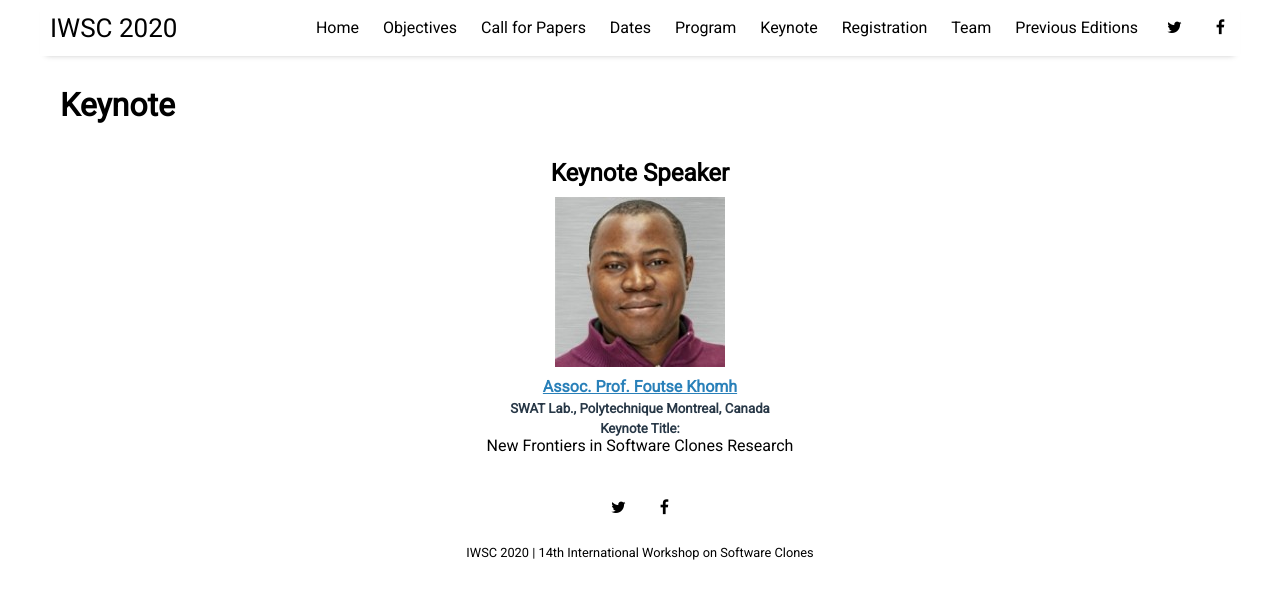
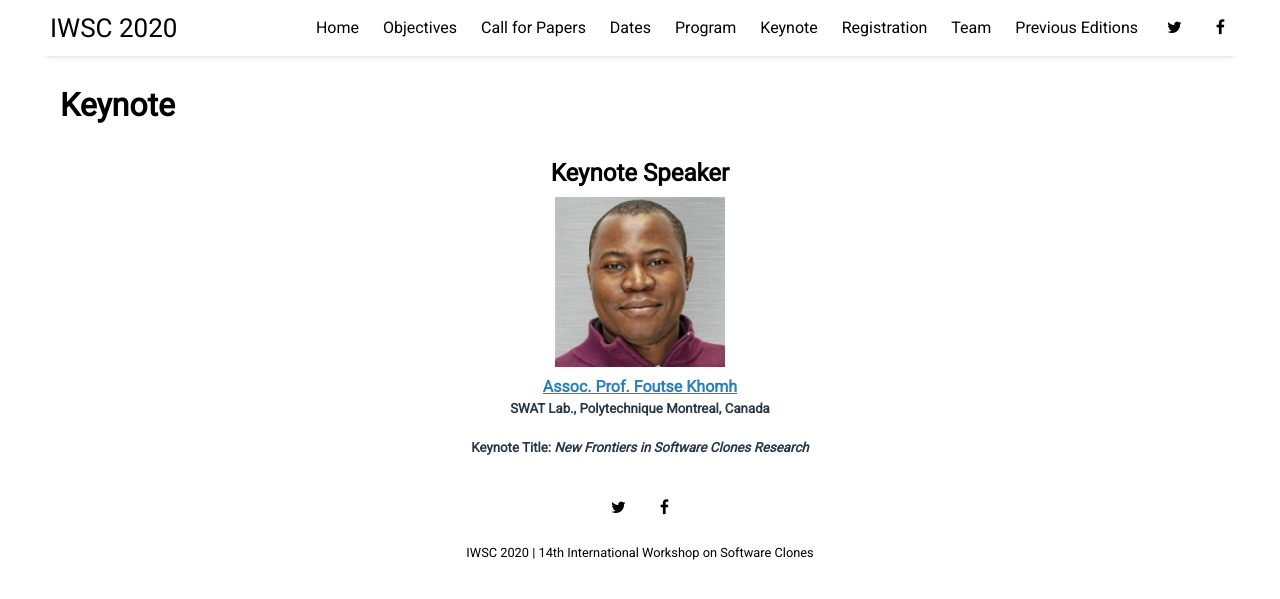
Before and after one commit to iwsc2020/iwsc2020.github.io, a Jekyll site: the page built from pages/keynote.html, in a window 1280 px wide. Shown: the top 599 px of the page. Built offline with Jekyll 4.4.1, drawn with Linux system fonts in a browser that asks for light colours; nearby versions of some CDN libraries.

```diff
--- a/pages/keynote.html
+++ b/pages/keynote.html
@@ -9,8 +9,8 @@ title: Keynote
       <h2>Keynote Speaker</h2>
       <img src="/assets/img/FKhomh.jpg" />
       <h4><a href="http://swat.polymtl.ca/~foutsekh/about/index.html">Assoc. Prof. Foutse Khomh</a></h4>
-      <h5>SWAT Lab., Polytechnique Montreal, Canada</h5>
-      <h5>Keynote Title:</h5> New Frontiers in Software Clones Research
+      <h5>SWAT Lab., Polytechnique Montreal, Canada</h5> <br/>
+      <h5>Keynote Title: <i>New Frontiers in Software Clones Research</i></h5>
   </div>
 
 <!--
```
